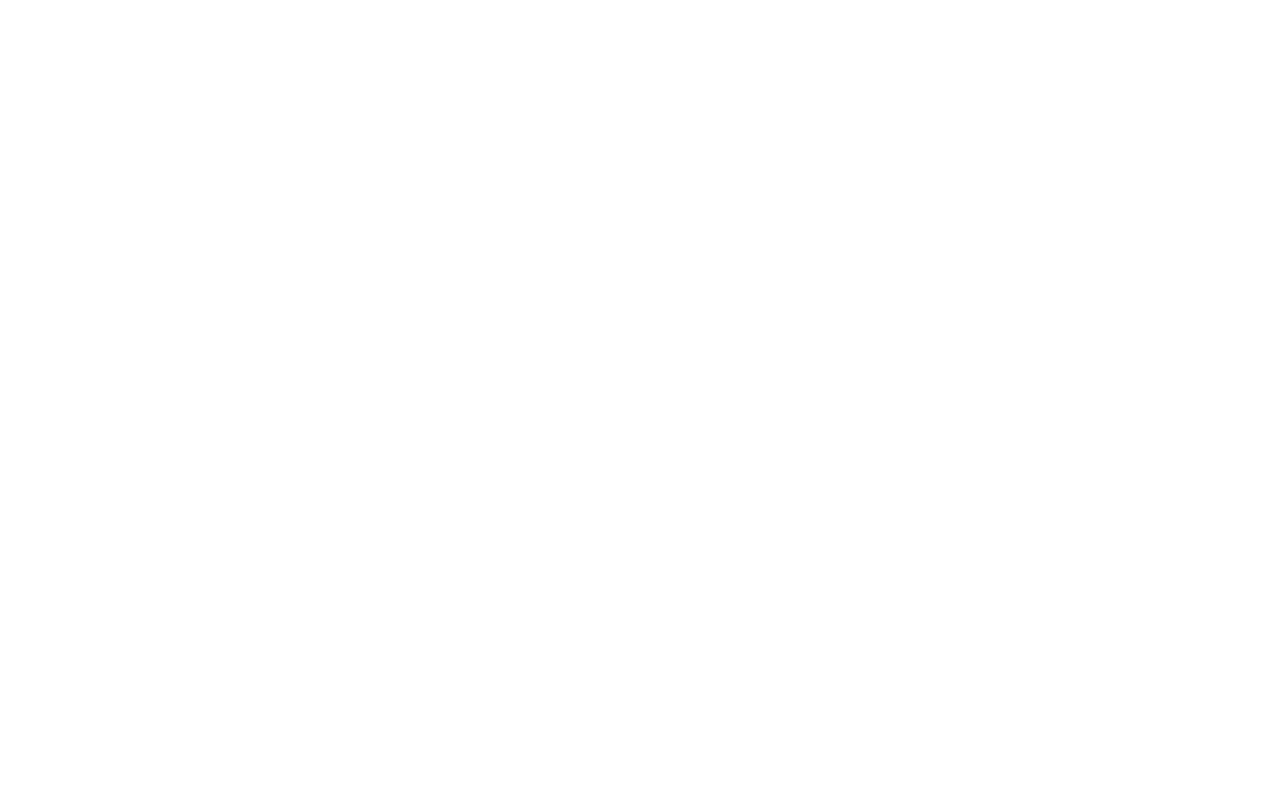
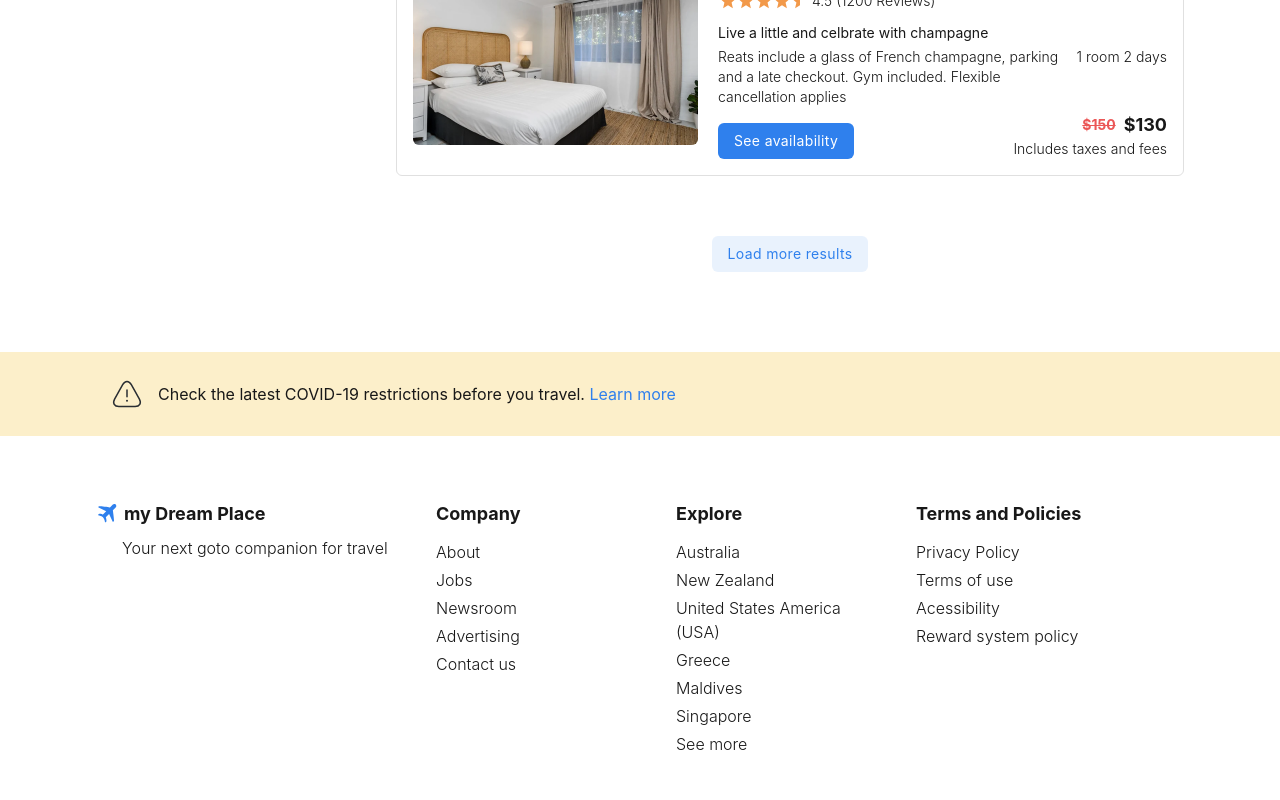
Before and after one commit to kaoutar-ouadih/travel-website, a React (Vite) app: page /search in a window 1280 px wide. Before the commit this address had no page. Shown: the part 2446-3246 px from the top of the page. Before the commit the page ends 800 px from the top, so only its background shows below. Built offline with nearby package versions, Linux system fonts and the light colour scheme; a small style sheet from the web is missing.

Commit message:
modifecation

```diff
--- a/src/App.tsx
+++ b/src/App.tsx
@@ -6,6 +6,7 @@
 import About from './pages/About/About';
 import Contact from './pages/Contact/Contact';
 import Checkout from './pages/checkout/checkout'; // Importez le composant Checkout
+import Footer from './compenants/Footer/Footer';
 
 function App() {
   return (
@@ -17,8 +18,10 @@
         <Route path="/about" element={<About />} />
         <Route path="/contact" element={<Contact />} />
         <Route path="/checkout" element={<Checkout />} />
-        <Route path='/searchPage' element={<SearchPage/>}> </Route>
+        <Route path='/search' element={<SearchPage/>}> </Route>
+
       </Routes>
+      <Footer/>
     </Router>
   )
 
--- a/src/compenants/Footer/Footer.tsx
+++ b/src/compenants/Footer/Footer.tsx
@@ -1,4 +1,3 @@
-// import { Link } from "react-router-dom"
 
 import { Link } from "react-router-dom"
 
--- a/src/compenants/lastBanner/LastBanner.tsx
+++ b/src/compenants/lastBanner/LastBanner.tsx
@@ -1,4 +1,3 @@
-import React from 'react';
 import lastbanner from  '../../assets/lastBanner.png';
 
 
--- /dev/null
+++ b/src/pages/Home/Home.css
@@ -0,0 +1,6 @@
+/* #root {
+    max-width: 1280px;
+    margin: 0 auto;
+    padding: 2rem;
+    text-align: center;
+  } */
```
